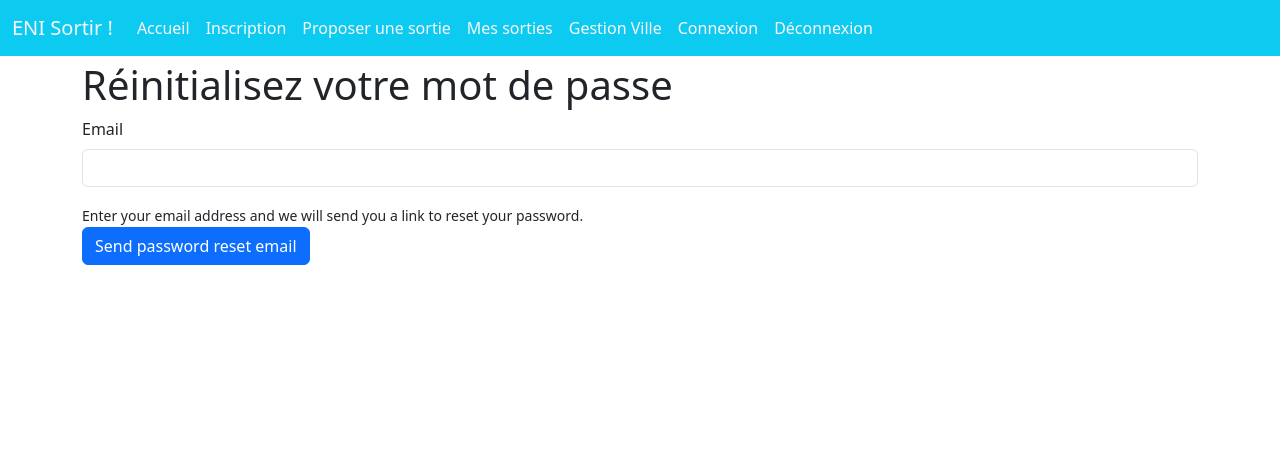
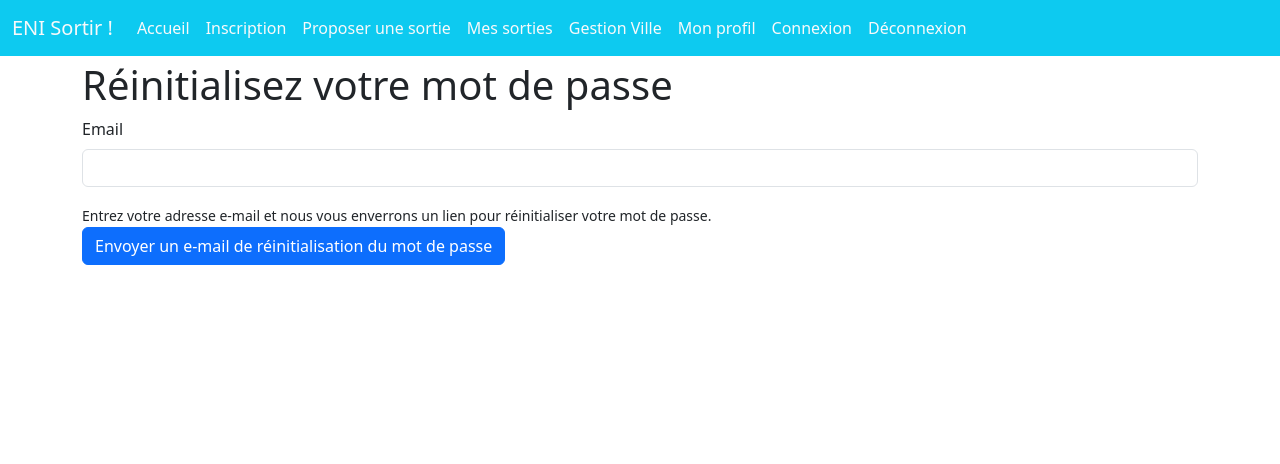
Before and after one commit to VincentBernier35/SortirENI, a Symfony app: template templates/reset_password/request.html.twig in a window 1280 px wide. Shown: the top 464 px of the page. Run offline with Twig, Linux system fonts and the light colour scheme; the template is opened without the code that fills it, so the values that code supplies are empty; form fields are guessed from the names that the template uses; some libraries are stand-ins or nearby versions.

Commit message:
update navbar

```diff
--- a/templates/_navbar.html.twig
+++ b/templates/_navbar.html.twig
@@ -12,6 +12,7 @@
                 <li class="nav-item"><a class="nav-link text-light" href="{{ path('event_createEvent') }}" >Proposer une sortie</a></li>
                 <li class="nav-item"><a class="nav-link text-light" href="{{ path('event_listEvent') }}" >Mes sorties</a></li>
                 <li class="nav-item"><a class="nav-link text-light" href="{{ path('admin_gestion_villes') }}" >Gestion Ville</a></li>
+                <li class="nav-item"><a class="nav-link text-light" href="{{ path('profiler')}}" >Mon profil</a></li>
                 <li class="nav-item"><a class="nav-link text-light" href="{{ path('app_login') }}" >Connexion</a></li>
                 <li class="nav-item"><a class="nav-link text-light" href="/logout" >Déconnexion</a></li>
     </ul>
--- a/templates/event/edit.html.twig
+++ b/templates/event/edit.html.twig
@@ -23,5 +23,6 @@
         <button type="submit" name="delete" class="btn btn-primary ">Supprimer la sortie</button>
     {% endif %}
     <button type="submit" name="gotohome" class="btn btn-primary ">Annuler</button>
+    <button type="submit" name="publish" class="btn btn-primary ">Publier</button>
     {{ form_end(eventForm) }}
 {% endblock %}
--- a/templates/reset_password/request.html.twig
+++ b/templates/reset_password/request.html.twig
@@ -12,11 +12,11 @@
         {{ form_row(requestForm.email) }}
         <div>
             <small>
-                Enter your email address and we will send you a
-                link to reset your password.
+                Entrez votre adresse e-mail et nous vous enverrons un
+                lien pour réinitialiser votre mot de passe.
             </small>
         </div>
 
-        <button class="btn btn-primary">Send password reset email</button>
+        <button class="btn btn-primary">Envoyer un e-mail de réinitialisation du mot de passe</button>
     {{ form_end(requestForm) }}
 {% endblock %}
```
Also changed, not shown: src/Controller/EventController.php (+6 -6 lines), src/Controller/RegistrationController.php (+4 -4 lines), templates/reset_password/check_email.html.twig (+6 -4 lines), templates/reset_password/email.html.twig (+4 -4 lines).
